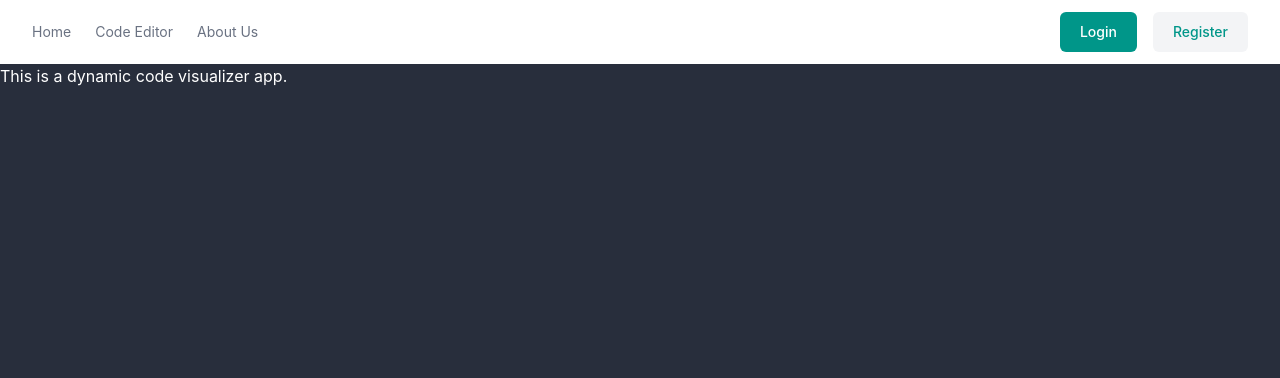
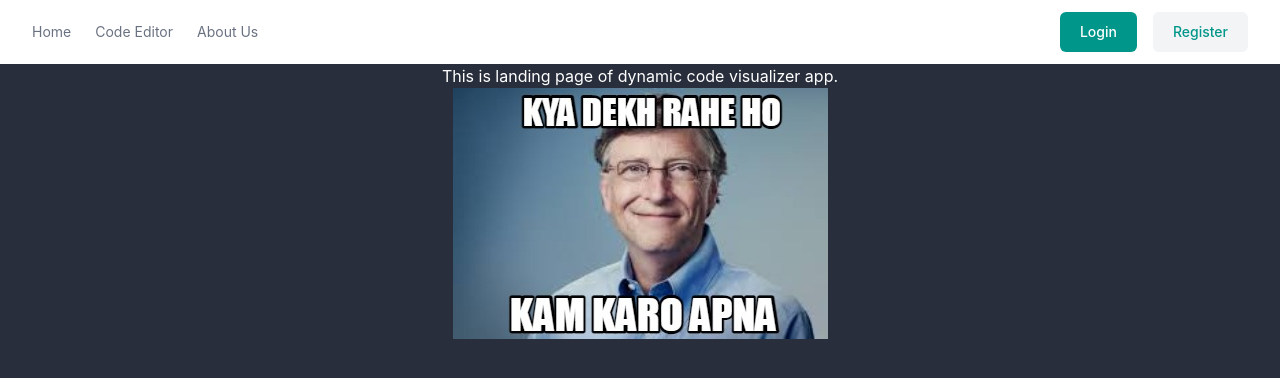
Before and after one commit to Binam001/Dynamic-Code-Visualizer, a React (Vite) app: page / in a window 1280 px wide. Shown: the top 378 px of the page. Built offline with nearby package versions, Linux system fonts and the light colour scheme.

Commit message:
added toolbar UI for code editor

```diff
--- a/src/App.jsx
+++ b/src/App.jsx
@@ -3,11 +3,9 @@ import { useState } from "react";
 function App() {
   return (
     <>
-      <div className="">
-        <div>
-
-        </div>
-        This is a dynamic code visualizer app.
+      <div className="flex flex-col items-center">
+        This is landing page of dynamic code visualizer app.
+        <img src="/images/5344819.jpg" />
       </div>
     </>
   );
--- a/src/components/Navbar.jsx
+++ b/src/components/Navbar.jsx
@@ -30,7 +30,7 @@ function Navbar() {
               <li>
                 <Link
                   className="text-gray-500 transition hover:text-gray-500/75 dark:text-white dark:hover:text-white/75"
-                  to="/home"
+                  to="/"
                 >
                   Home
                 </Link>
--- /dev/null
+++ b/src/components/ToolBar.jsx
@@ -0,0 +1,24 @@
+import React from 'react'
+import { Link } from 'react-router-dom'
+
+function ToolBar() {
+  return (
+    <div className='h-10 bg-[var(--dark-bg-color)] flex items-center px-3 gap-3'>
+      <Link
+        className="text-gray-500 transition hover:text-gray-500/75 dark:text-white dark:hover:text-white/75"
+        to="/"
+      >
+        Home
+      </Link>
+
+      <button
+        className="text-gray-500 transition hover:text-gray-500/75 dark:text-white dark:hover:text-white/75"
+        to="/"
+      >
+        Save
+      </button>
+    </div>
+  )
+}
+
+export default ToolBar
--- a/src/main.jsx
+++ b/src/main.jsx
@@ -3,7 +3,7 @@ import { createRoot } from 'react-dom/client'
 import './index.css'
 import App from './App.jsx'
 import { createBrowserRouter, RouterProvider } from 'react-router-dom'
-import Home from './pages/Home.jsx'
+// import Home from './pages/Home.jsx'
 import CodeEditor from './pages/CodeEditor.jsx'
 import AboutUs from './pages/AboutUs.jsx'
 import RootLayout from './RootLayout.jsx'
@@ -14,7 +14,7 @@ const router = createBrowserRouter([
     element: <RootLayout />, // Use Layout as the wrapper
     children: [
       { path: '/', element: <App /> },
-      { path: '/home', element: <Home /> },
+      // { path: '/home', element: <Home /> },
       { path: '/codeEditor', element: <CodeEditor /> },
       { path: '/aboutUs', element: <AboutUs /> },
     ],
--- a/src/pages/CodeEditor.jsx
+++ b/src/pages/CodeEditor.jsx
@@ -1,5 +1,7 @@
 import React, { useRef, useState } from 'react'
 import MonacoEditor from 'react-monaco-editor'
+import { Link } from 'react-router-dom';
+import ToolBar from '../components/ToolBar';
 
 function CodeEditor() {
   // Called before the editor is mounted
@@ -33,7 +35,7 @@ function CodeEditor() {
 
   return (
     <div className="">
-      <div className='h-10 bg-[var(--dark-bg-color)] flex items-center px-3'>tool bar</div>
+      <ToolBar />
       <div className="flex gap-1 mt-1 h-[calc(100vh-(40px+4px))]">
         <div className="w-[70%] pt-2 rounded-md bg-[var(--dark-bg-color)]">
         <MonacoEditor
--- a/src/pages/Home.jsx
+++ /dev/null
@@ -1,9 +0,0 @@
-import React from 'react'
-
-function Home() {
-  return (
-    <div>Home</div>
-  )
-}
-
-export default Home
```
Also changed, not shown: public/images/5344819.jpg (added).
